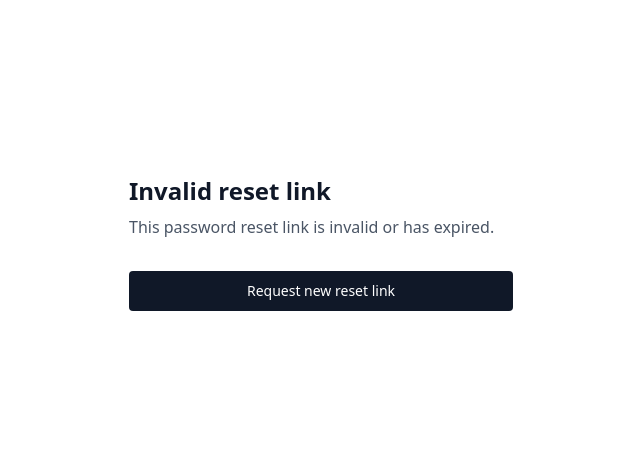
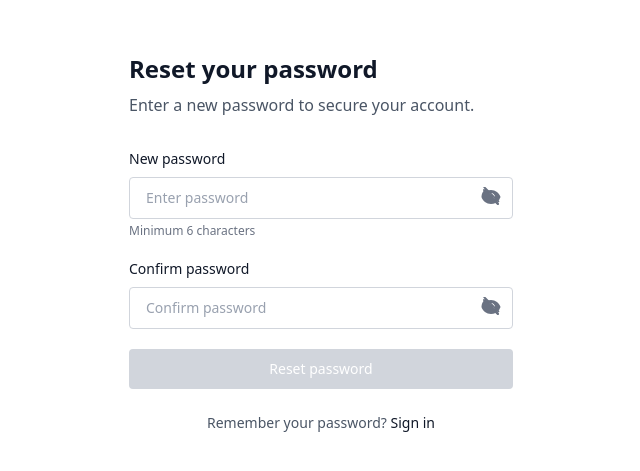
Before and after one commit to harshkumar808348/nextforbegineers, a Next.js app: page /reset-password in a window 1280 px wide. Shown: the part 157-628 px from the top of the page, without its empty margins (319-959 px from the left). Built offline with nearby package versions, Linux system fonts and the light colour scheme.

Commit message:
checklist01

```diff
--- a/app/reset-password/page.tsx
+++ b/app/reset-password/page.tsx
@@ -1,45 +1,16 @@
 "use client";
 
-export const dynamic = "force-dynamic";
-export const fetchCache = "force-no-store";
+import { useRouter } from "next/navigation";
+import { useState } from "react";
+import Link from "next/link";
 
-import { useSearchParams, useRouter } from "next/navigation";
-import { Suspense, useState } from "react";
-import Link from "next/link";
-import { unstable_noStore as noStore } from "next/cache";
-
-// Wrap the main component in Suspense
-export default function ResetPasswordPage() {
-  return (
-    <Suspense fallback={<ResetPasswordLoading />}>
-      <ResetPassword />
-    </Suspense>
-  );
+interface PageProps {
+  params: { token: string };
 }
 
-function ResetPasswordLoading() {
-  return (
-    <div className="min-h-screen bg-white flex items-center justify-center px-4 py-12">
-      <div className="w-full max-w-sm">
-        <div className="mb-8">
-          <h1 className="text-2xl font-semibold text-gray-900 mb-2">
-            Reset your password
-          </h1>
-          <p className="text-gray-600">Loading...</p>
-        </div>
-      </div>
-    </div>
-  );
-}
-
-function ResetPassword() {
-  // Force dynamic rendering, no caching
-  noStore();
-
-  const params = useSearchParams();
+export default function ResetPasswordPage({ params }: PageProps) {
   const router = useRouter();
-
-  const token = params.get("token");
+  const { token } = params; // token comes from the dynamic route, not from query string
 
   const [password, setPassword] = useState("");
   const [confirmPassword, setConfirmPassword] = useState("");
@@ -89,7 +60,7 @@ function ResetPassword() {
         setPassword("");
         setConfirmPassword("");
         setTimeout(() => {
-          router.push("/login");
+          router.push("/users/login"); // adjust to your actual login path
         }, 2000);
       } else {
         setMessage(data.error || "Failed to reset password");
@@ -109,35 +80,9 @@ function ResetPassword() {
     }
   };
 
-  // Handle case when token is missing
-  if (!token) {
-    return (
-      <div className="min-h-screen bg-white flex items-center justify-center px-4 py-12">
-        <div className="w-full max-w-sm">
-          <div className="mb-8">
-            <h1 className="text-2xl font-semibold text-gray-900 mb-2">
-              Invalid reset link
-            </h1>
-            <p className="text-gray-600">
-              This password reset link is invalid or has expired.
-            </p>
-          </div>
-          <Link
-            href="/forgot-password"
-            className="w-full bg-gray-900 text-white px-4 py-2.5 rounded font-medium
-                     hover:bg-gray-800 transition-colors text-sm text-center block"
-          >
-            Request new reset link
-          </Link>
-        </div>
-      </div>
-    );
-  }
-
   return (
     <div className="min-h-screen bg-white flex items-center justify-center px-4 py-12">
       <div className="w-full max-w-sm">
-        {/* Header */}
         <div className="mb-8">
           <h1 className="text-2xl font-semibold text-gray-900 mb-2">
             Reset your password
@@ -147,9 +92,7 @@ function ResetPassword() {
           </p>
         </div>
 
-        {/* Form */}
         <div className="space-y-5">
-          {/* New Password */}
           <div>
             <label htmlFor="password" className="block text-sm font-medium text-gray-900 mb-2">
               New password
@@ -190,7 +133,6 @@ function ResetPassword() {
             <p className="text-xs text-gray-500 mt-1">Minimum 6 characters</p>
           </div>
 
-          {/* Confirm Password */}
           <div>
             <label htmlFor="confirm" className="block text-sm font-medium text-gray-900 mb-2">
               Confirm password
@@ -230,7 +172,6 @@ function ResetPassword() {
             </div>
           </div>
 
-          {/* Message */}
           {message && (
             <div
               className={`text-sm px-4 py-3 rounded ${
@@ -243,7 +184,6 @@ function ResetPassword() {
             </div>
           )}
 
-          {/* Submit Button */}
           <button
             onClick={handleReset}
             disabled={loading || !password.trim() || !confirmPassword.trim()}
@@ -255,11 +195,10 @@ function ResetPassword() {
           </button>
         </div>
 
-        {/* Footer */}
         <div className="mt-6 text-center text-sm">
           <p className="text-gray-600">
             Remember your password?{" "}
-            <Link href="/login" className="text-gray-900 font-medium hover:underline">
+            <Link href="/users/login" className="text-gray-900 font-medium hover:underline">
               Sign in
             </Link>
           </p>
```
